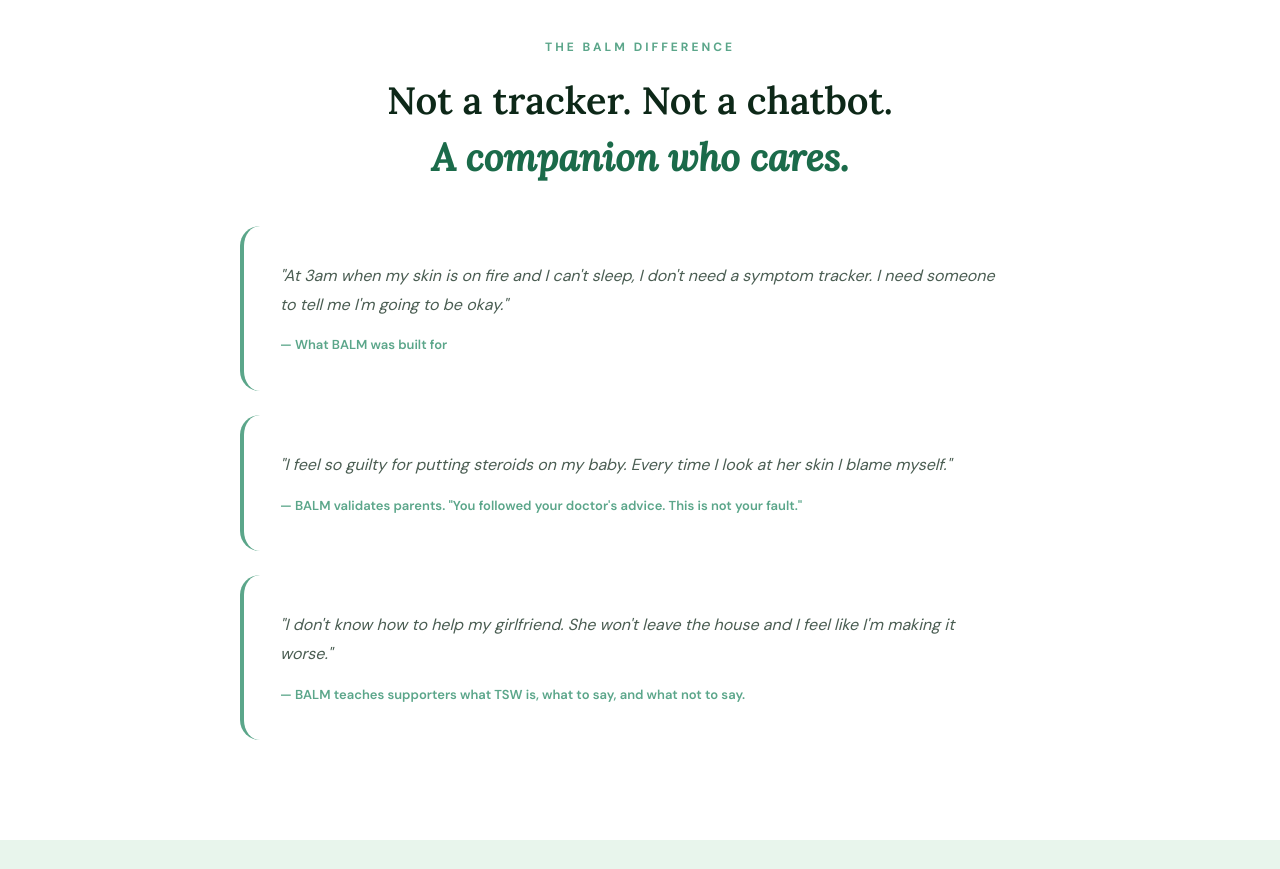
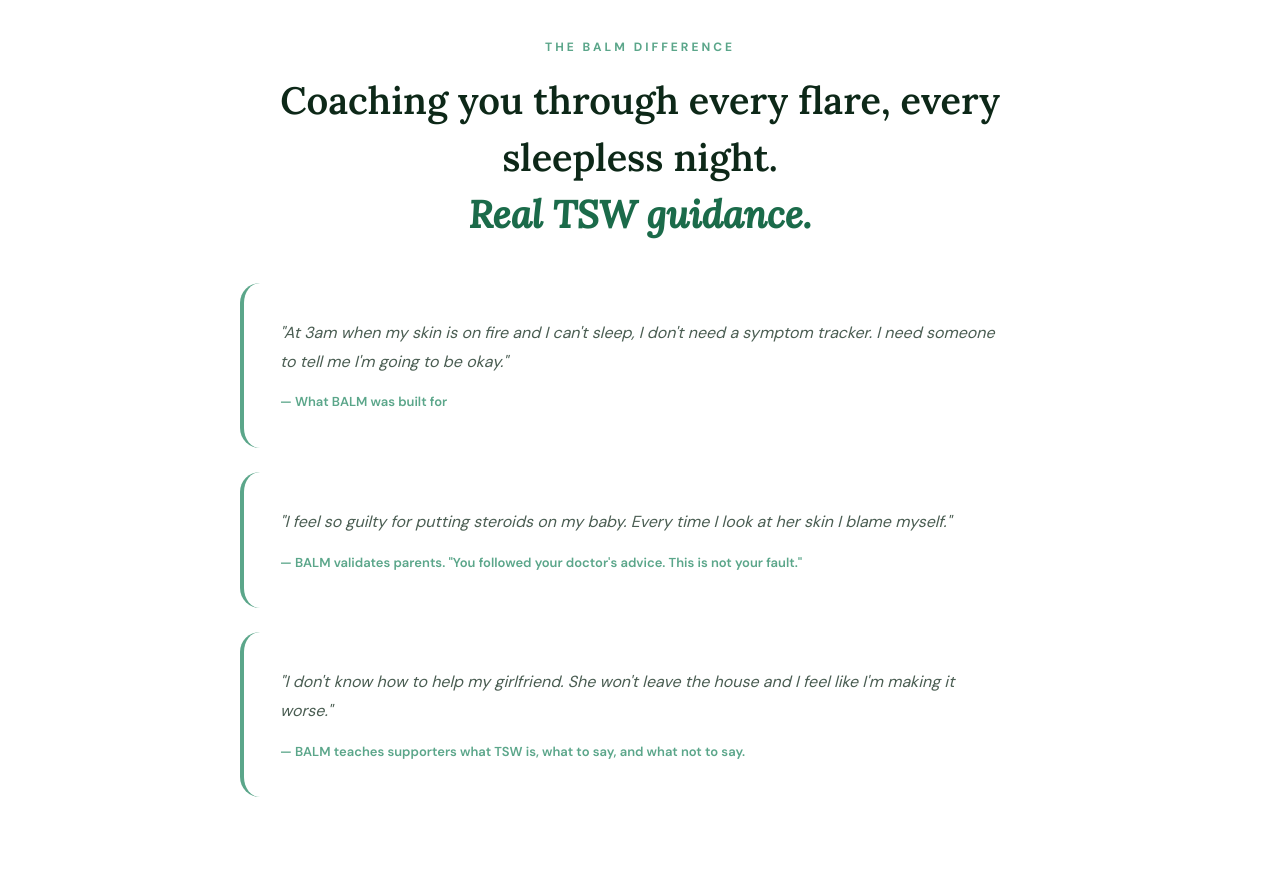
Before and after one commit to PickleTime27/-tsw-coach-app, a Next.js app: page / in a window 1280 px wide. Shown: the part 2740-3609 px from the top of the page. Built offline with nearby package versions, Linux system fonts and the light colour scheme.

Commit message:
Update BALM Difference section copy to highlight coaching

```diff
--- a/src/app/page.tsx
+++ b/src/app/page.tsx
@@ -430,8 +430,8 @@
         <div style={{ maxWidth: 800, margin: "0 auto", textAlign: "center" }}>
           <div className="section-label">The BALM difference</div>
           <h2 style={{ fontSize: 38, fontWeight: 600, marginBottom: 40, color: DEEP_FOREST }}>
-            Not a tracker. Not a chatbot.<br />
-            <span style={{ color: BALM_GREEN, fontStyle: "italic" }}>A companion who cares.</span>
+            Coaching you through every flare, every sleepless night.<br />
+            <span style={{ color: BALM_GREEN, fontStyle: "italic" }}>Real TSW guidance.</span>
           </h2>
 
           <div style={{ display: "flex", flexDirection: "column", gap: 24, textAlign: "left" }}>
```
